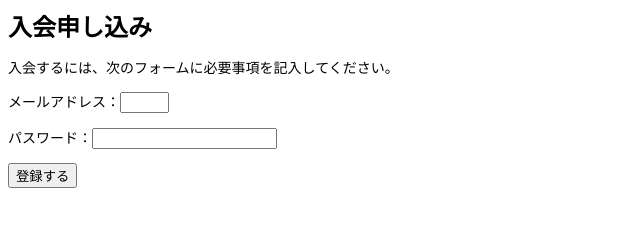
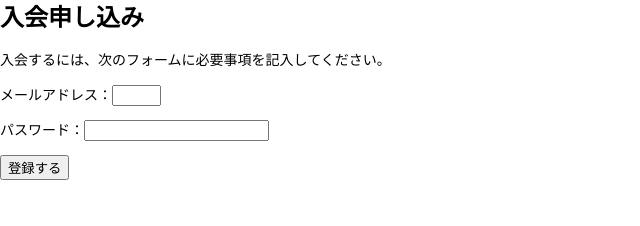
Before and after one commit to yuronta/Udemy1, a plain HTML site: page index.html in a window 1280 px wide. Shown: the whole page, without its empty margins (0-640 px from the left). Drawn offline with Linux system fonts and the light colour scheme.

Commit message:
sanitize

```diff
--- a/index.html
+++ b/index.html
@@ -4,6 +4,7 @@
         <meta charaset="UTF-8">
         <meta name="viewport" content="width=device-width">
         <title>入会申し込み</title>
+        <link rel="stylesheet" href="css/sanitize.css">
         <link rel="stylesheet" href="css/style.css">
     </head>
     <body>
```
